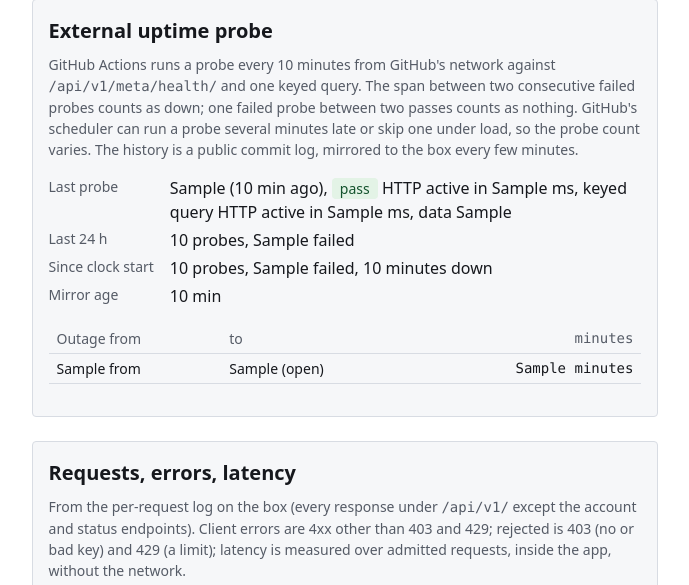
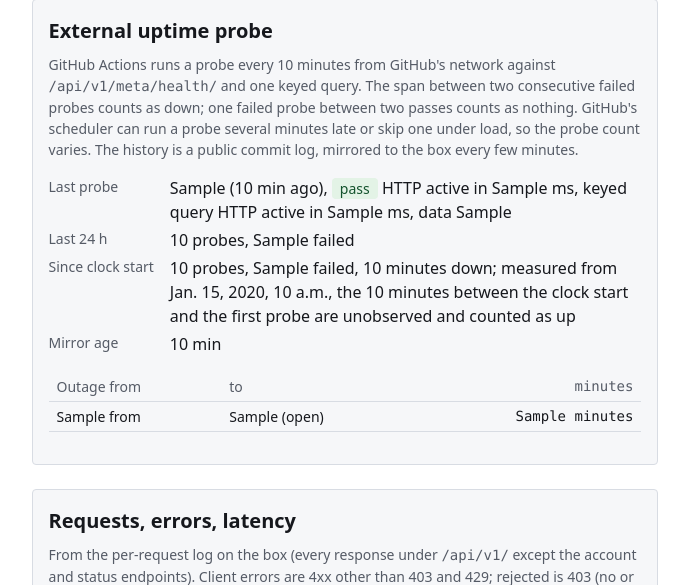
Before and after one commit to Nietzsche247/PatentSearch-API, a Django app: template lapse_accounts/templates/lapse_accounts/status.html in a window 1280 px wide. Shown: the part 472-1057 px from the top of the page, without its empty margins (295-984 px from the left). Run offline with Django 3.2, Linux system fonts and the light colour scheme; the template is opened without the code that fills it: most values are stand-ins (such as "Sample title", 1, 10 or a date in 2020); parts of the project's set-up code (start-up, migrations or seed data) failed here and were passed over.

Commit message:
status page: say when the external measurement began; the minutes before the first probe are unobserved
Agent: Claude Fable 5.1 (builder subagent)
Session: 01AUkcnTjwWKkenJ69HNeVAh

Co-Authored-By: Claude Fable 5.1 <noreply@anthropic.com>
Claude-Session: https://claude.ai/code/session_01AUkcnTjwWKkenJ69HNeVAh

```diff
--- a/lapse_accounts/status.py
+++ b/lapse_accounts/status.py
@@ -207,6 +207,10 @@ def uptime_figures(history_path, now=None):
     probes = [p for p in probes if parse_iso(p["t"]) >= start]
     out["probes"] = len(probes)
     out["failed_probes"] = sum(1 for p in probes if not p.get("ok"))
+    if probes:
+        # the probe began after the clock: the minutes before the first probe are unobserved and counted as up
+        out["measured_since"] = probes[0]["t"]
+        out["unobserved_minutes"] = int((parse_iso(probes[0]["t"]) - start) / 60)
     day_ago = now - 86400
     out["probes_24h"] = sum(1 for p in probes if parse_iso(p["t"]) >= day_ago)
     out["failed_24h"] = sum(1 for p in probes if parse_iso(p["t"]) >= day_ago and not p.get("ok"))
--- a/lapse_accounts/templates/lapse_accounts/status.html
+++ b/lapse_accounts/templates/lapse_accounts/status.html
@@ -103,7 +103,7 @@
       <dl>
         <dt>Last probe</dt><dd>{{ u.last_probe.t }} ({{ u.last_probe_age_minutes }} min ago), {% if u.last_probe.ok %}<span class="pill ok">pass</span>{% else %}<span class="pill err">fail</span>{% endif %} HTTP {{ u.last_probe.status }} in {{ u.last_probe.ms }} ms{% if u.last_probe.keyed %}, keyed query HTTP {{ u.last_probe.keyed.status }} in {{ u.last_probe.keyed.ms }} ms{% endif %}{% if u.last_probe.data_version %}, data {{ u.last_probe.data_version }}{% endif %}</dd>
         <dt>Last 24 h</dt><dd>{{ u.probes_24h }} probes, {{ u.failed_24h }} failed</dd>
-        <dt>Since clock start</dt><dd>{{ u.probes }} probes, {{ u.failed_probes }} failed, {{ u.down_minutes }} minutes down</dd>
+        <dt>Since clock start</dt><dd>{{ u.probes }} probes, {{ u.failed_probes }} failed, {{ u.down_minutes }} minutes down{% if u.measured_since %}; measured from {{ u.measured_since }}, the {{ u.unobserved_minutes }} minutes between the clock start and the first probe are unobserved and counted as up{% endif %}</dd>
         <dt>Mirror age</dt><dd>{{ u.mirror_age_minutes }} min</dd>
       </dl>
       {% if u.outages %}
```
